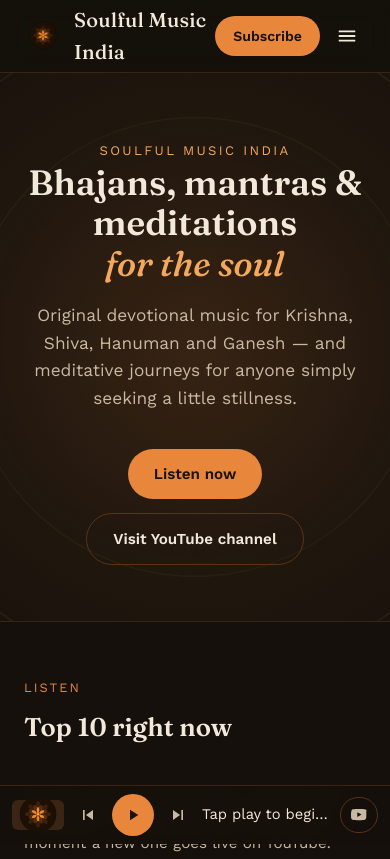
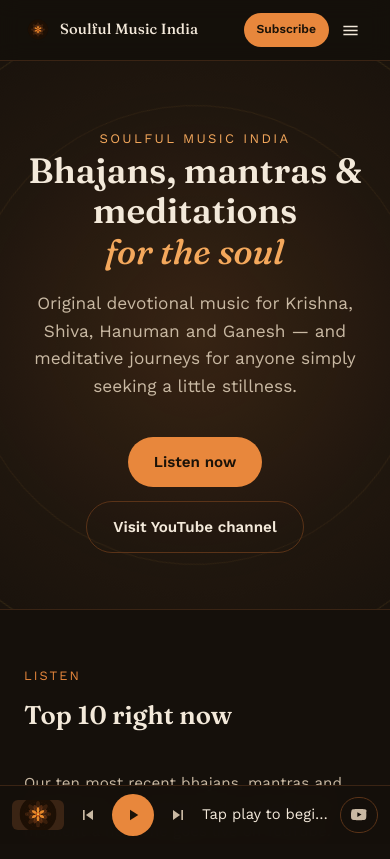
Before and after one commit to soulfulmusicindia/soulfulmusicindia-website, a plain HTML site: page index.html in a window 390 px wide. Shown: the top 859 px of the page. Drawn offline with nearby package versions, Linux system fonts and the light colour scheme; no server answers.

Commit message:
Add files via upload

```diff
--- a/css/style.css
+++ b/css/style.css
@@ -187,11 +187,7 @@
 }
 
 .hero-logo {
-  width: 92px;
-  height: 92px;
-  border-radius: 50%;
-  margin-bottom: 28px;
-  box-shadow: 0 0 0 1px rgba(242,193,78,0.25), 0 18px 40px rgba(0,0,0,0.5);
+  display: none;
 }
 
 .hero .eyebrow {
@@ -650,8 +646,13 @@
   .nav-links.open { display: flex; }
   .nav-links li { width: 100%; }
   .nav-links a { display: block; padding: 14px 0; border-bottom: 1px solid var(--ember-soft); }
-  .nav-toggle { display: flex; }
-  .hero-logo { display: none; }
+  .nav-toggle { display: flex; padding: 6px; }
+  .nav-toggle svg { width: 19px; height: 19px; }
+  .nav .wrap { height: 60px; }
+  .nav-brand { font-size: 0.92rem; gap: 8px; white-space: nowrap; }
+  .nav-brand img { width: 28px; height: 28px; }
+  .nav-cta { padding: 7px 13px; font-size: 0.76rem; }
+  .nav-right { gap: 6px; }
   .video-grid, .blog-grid { grid-template-columns: 1fr; }
   .hero { padding: 64px 0 56px; }
   .section { padding: 56px 0; }
```
